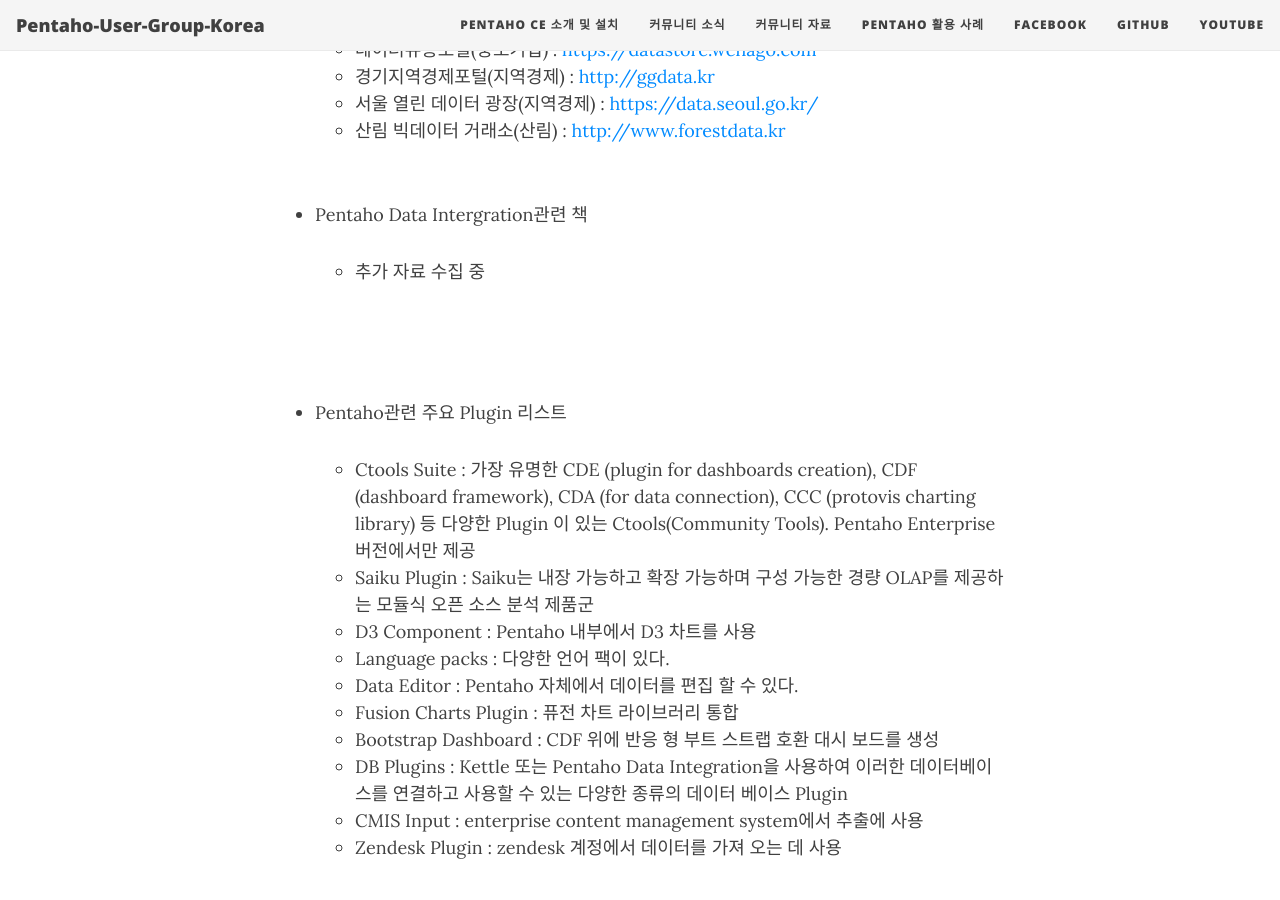
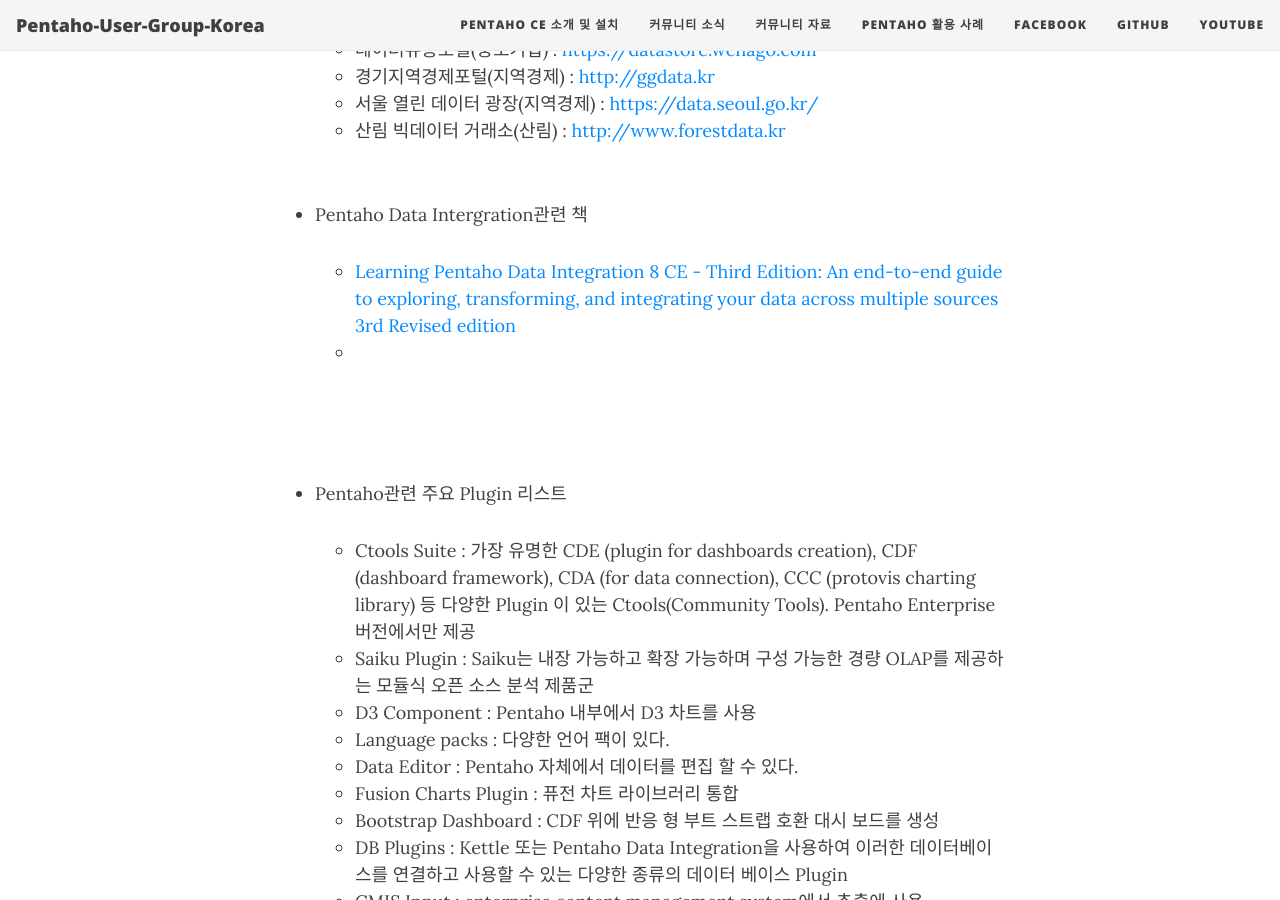
Before and after one commit to Pentaho-User-Group-Korea/Pentaho-User-Group-Korea.github.io, a Jekyll site: the page built from reference.md, in a window 1280 px wide and 900 px high, scrolled down 2866 px. Built offline with Jekyll 4.4.1, drawn with Linux system fonts in a browser that asks for light colours; nearby versions of some CDN libraries.

Commit message:
Update reference.md

```diff
--- a/reference.md
+++ b/reference.md
@@ -85,7 +85,8 @@ title: 커뮤니티 자료
   <br/>
   <br/>
 * Pentaho Data Intergration관련 책
-  * 추가 자료 수집 중
+  * [Learning Pentaho Data Integration 8 CE - Third Edition: An end-to-end guide to exploring, transforming, and integrating your data across multiple sources 3rd Revised edition](https://www.amazon.com/Learning-Pentaho-Data-Integration-end/dp/178829243X/)
+  *
 
 <br/>
 <br/>
```
